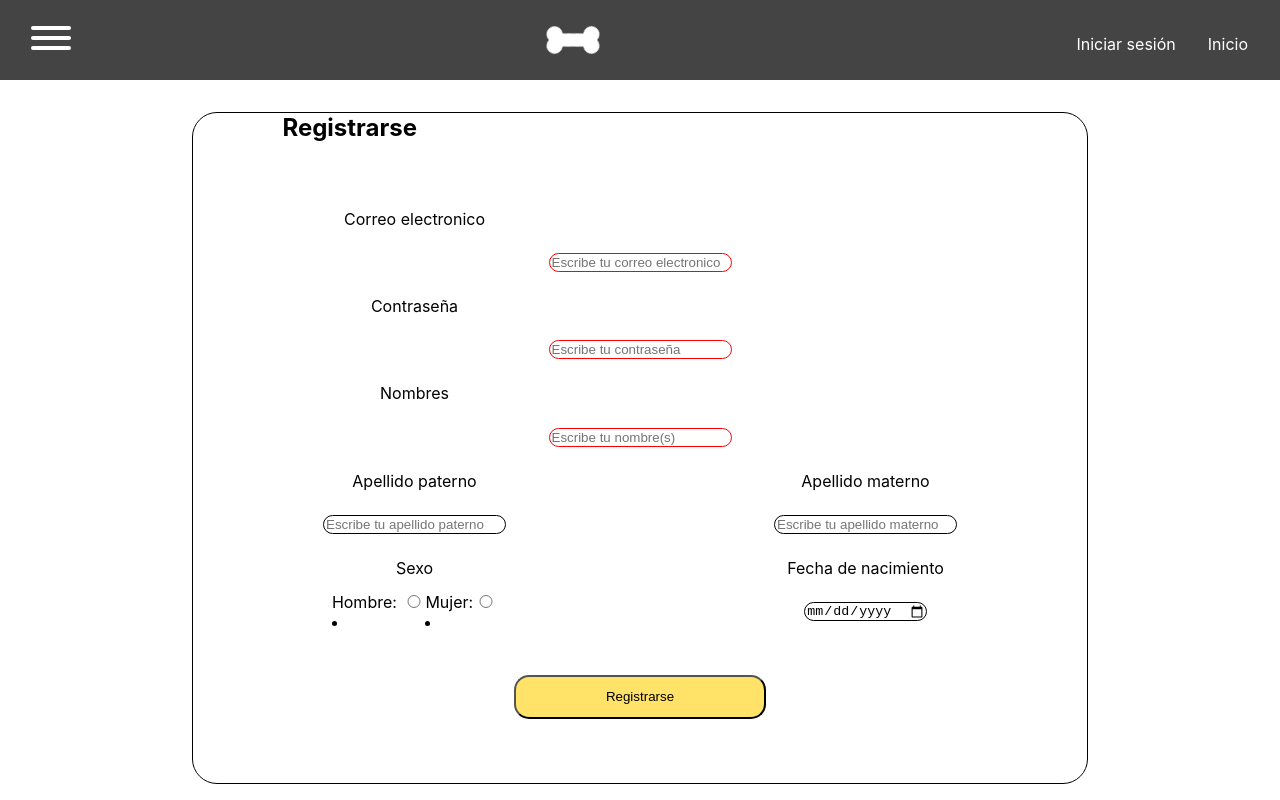
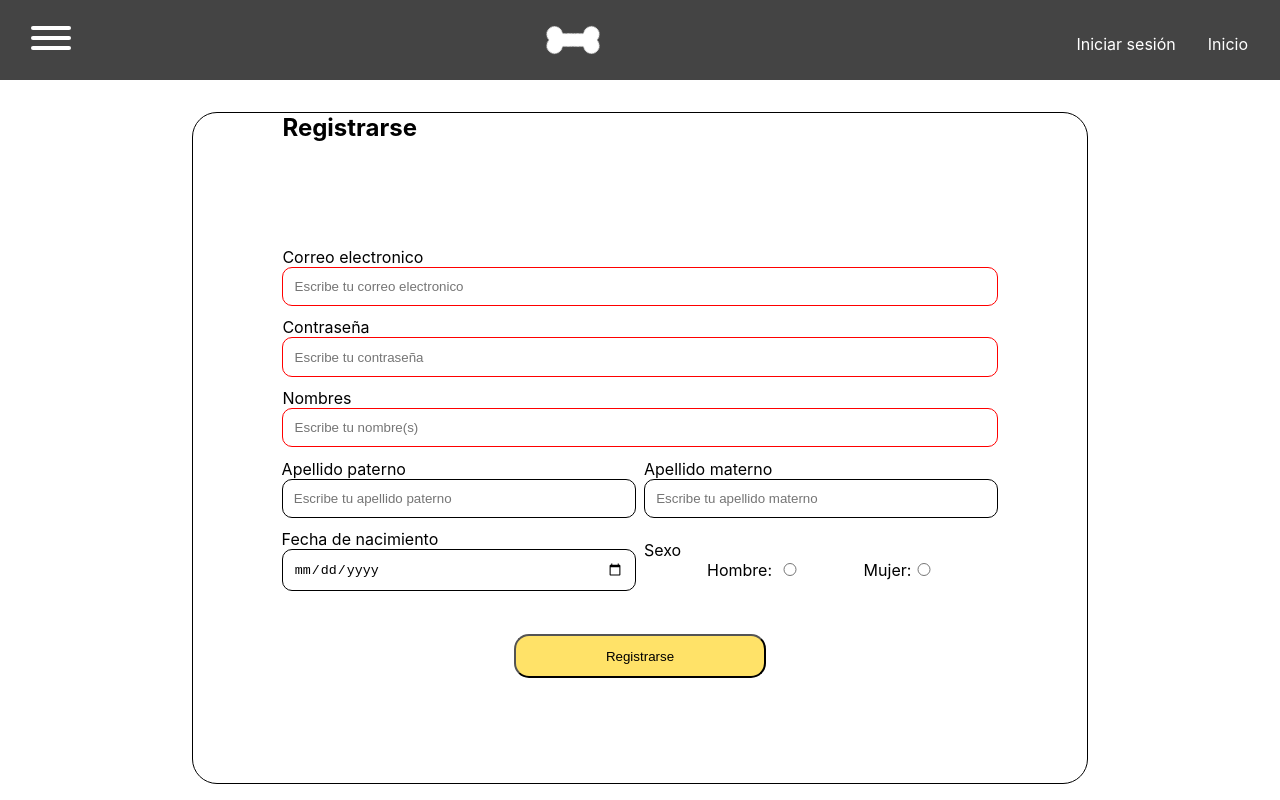
Before and after one commit to Amigos-Informaticos/PetMe, a React (Create React App) app: page /signup in a window 1280 px wide. Built offline with nearby package versions, Linux system fonts and the light colour scheme.

Commit message:
Se agregaron mensajes de error y más validaciones al SignUp

```diff
--- a/src/components/FormularioRegistro.css
+++ b/src/components/FormularioRegistro.css
@@ -2,7 +2,7 @@
     width: 80%;
 }
 
-.form-container {
+.registro .form-container {
     display: flex;
     flex-flow: row wrap;
     justify-content: center;
@@ -14,21 +14,44 @@
 }
 
 .form-signup {
-    width: 80%;
+    width: 100%;
     display: grid;
     grid-template-columns: repeat(2, 1fr);
-    grid-template-rows: 25px 40px 25px 40px 25px 40px 25px 40px 25px 40px;
+    row-gap: 0.7rem;
+    column-gap: 0.5rem;
+
+    justify-items: center;
+    align-items: center;
 }
 
-.form-signup .input[type="email"], .form-signup .input[type="password"], .form-signup .input[type="text"] {
+.form-signup .row.email, .form-signup .row.password, .form-signup .row.nombre {
     grid-column: span 2;
+    width: 80%;
+
 }
 
-.input[type="text"].col-1 {
+.form-signup .row.apellido-paterno , .form-signup .row.apellido-materno, .form-signup .row.fecha-nacimiento, .form-signup .row.sexo{
+    width: 80%;
+}
+
+.form-signup .row.apellido-paterno, .form-signup .row.fecha-nacimiento{
+    justify-self: end;
+}
+
+.form-signup .row.apellido-materno , .form-signup .row.sexo{
+    justify-self: start;
+}
+
+.form-signup .input[type="email"], .form-signup .input[type="password"], .form-signup .input[type="text"], .form-signup .input[type="date"]{
+    padding: 0.7rem;
+    width: 100%;
+}
+
+.form-signup .input[type="text"].col-1 {
     grid-column: span 1;
 }
 
-.button-container {
+.form-signup .button-container {
     margin-top: 2rem;
     grid-column: span 2;
     display:flex;
@@ -42,7 +65,3 @@
     display: flex;
     justify-content: space-evenly;
 }
-
-p {
-    grid-column: span 2;
-}
--- a/src/components/FormularioRegistro.jsx
+++ b/src/components/FormularioRegistro.jsx
@@ -1,54 +1,63 @@
-import React from 'react';
+import React, { useEffect } from 'react';
 import {useForm} from '../hooks/useForm';
 import { Loader } from './Loader';
 import { Message } from './Message';
+import { codeMessage } from '../helpers/CodeMessage';
 import './FormularioRegistro.css';
+import Validator from '../helpers/Validators';
+import Swal from 'sweetalert2';
 
 const initialForm = {
     email: '',
     password: '',
-    nombres: '',
+    nombre: '',
     apellido_paterno: '',
     apellido_materno: '',
     sexo: '',
     fecha_nacimiento: ''
 }
 
-const validarCorreo = (email = '') => {
-    const regexCorreo = /^(\w+[/./-]?){1,}@[a-z]+[/.]\w{2,}$/;
-    let mensajeError = null;
-    if(!email.trim()) {
-        mensajeError = 'El campo email es requerido';
-    } else if (!regexCorreo.test(email)) {
-        mensajeError = 'Formato de email incorrecto';
+const validarFormulario = (formulario) => {
+    const errores = {};
+    const validador = new Validator();
+    if(validador.validarCorreo(formulario.email)) {
+        errores.email = validador.validarCorreo(formulario.email);
     }
-    return mensajeError;
+    if(validador.validarNombre(formulario.nombre)) {
+        errores.nombre = validador.validarNombre(formulario.nombre);
+    }
+    if(validador.validarContrasenia(formulario.password)){
+        errores.password = validador.validarContrasenia(formulario.password);
     }
 
-const validarNombre = (nombre = '') => {
-    const regexNombre = /^[A-Za-zÑñÁáÉéÍíÓóÚúÜü\s]+$/;
-    let mensajeError = null;
-    if(!nombre.trim()) {
-        mensajeError = "El campo nombre es requerido"
-    } else if (!regexNombre.test(nombre)) {
-        mensajeError = "El campo nombre solo acepta letras y espacios en blanco";
+    if(validador.validarApellidoPaterno(formulario.apellido_paterno)) {
+        errores.apellido_paterno = validador.validarApellidoPaterno(formulario.apellido_paterno);
     }
-    return mensajeError;
-}
-
-const validarFormulario = (formulario) => {
-    const errores = {};
-    if(validarCorreo(formulario.email)) {
-        errores.email = validarCorreo(formulario.email);
-    }
-    if(validarNombre(formulario.nombre)) {
-        errores.nombre = validarCorreo(formulario.nombre);
+    if(validador.validarApellidoMaterno(formulario.apellido_materno)) {
+        errores.apellido_materno = validador.validarApellidoMaterno(formulario.apellido_materno);
     }
     return errores;
 }
 
 const FormularioRegistro = () => {
-    const {form, error, cargando, respuesta, handleChange, handleBlur, handleSubmit} = useForm(initialForm, validarFormulario, 'adoptantes');
+    const {form, error, loading, statusCode,response, handleChange, handleBlur, handleSubmit} = useForm(initialForm, validarFormulario, 'adoptantes');
+    let fechaActual = new Date();
+    useEffect(() => {
+        if(response) {
+            if(statusCode >= 200 && statusCode < 400) {
+                Swal.fire({
+                    icon:'success',
+                    title:codeMessage.signup[statusCode]
+                });
+            } else {
+                Swal.fire({
+                    icon: 'info',
+                    title:codeMessage.signup[statusCode]
+                });
+            }
+        }
+    }, [response]);
+
 
     return (
         <div className="form-container">
@@ -56,33 +65,52 @@ const FormularioRegistro = () => {
                 <h2>Registrarse</h2>
             </header>
             <form onSubmit={handleSubmit} className="form-signup">
+                <div className="row email">
                     <label htmlFor="email">Correo electronico</label>
                     <input type="email" name="email" className = "input" placeholder="Escribe tu correo electronico" onBlur={handleBlur} onChange={handleChange} value={form.email} required/>
-
+                    {error.email && <em><small>{error.email}</small></em>}
+                </div>
+                <div className="row password">
                     <label htmlFor="password">Contraseña</label>
-                <input type="password" name="password" className = "input" placeholder="Escribe tu contraseña" onBlur={handleBlur} onChange={handleChange} value={form.password} required/>
-                <label htmlFor="nombres">Nombres</label>
-                <input type="text" name="nombres" className="input" placeholder="Escribe tu nombre(s)" onBlur={handleBlur} onChange={handleChange} value={form.nombres} required/>
+                    <input type="password" name="password" className = "input" placeholder="Escribe tu contraseña" onBlur={handleBlur} onChange={handleChange} value={form.password} minLength="8" maxLength="40" required/>
+                    {error.password && <em><small>{error.password}</small></em>}
+                </div>
+                <div className="row nombre">
+                    <label htmlFor="nombre">Nombres</label>
+                    <input type="text" name="nombre" className="input" placeholder="Escribe tu nombre(s)" onBlur={handleBlur} onChange={handleChange} value={form.nombre} pattern ="^[A-Za-zÑñÁáÉéÍíÓóÚúÜü\s]+$" minLength="1" maxLength="40" required/>
+                    {error.nombre && <em><small>{error.nombre}</small></em>}
+                </div>
+                <div className="row apellido-paterno">
                     <label htmlFor="apellido_paterno">Apellido paterno</label>
+                    <input type="text" name="apellido_paterno" className="input" placeholder="Escribe tu apellido paterno" onBlur={handleBlur} onChange={handleChange} value={form.apellido_paterno}/>
+                    {error.apellido_paterno && <em><small>{error.apellido_paterno}</small></em>}
+                </div>
+                <div className="row apellido-materno">
                     <label htmlFor="apellido_materno">Apellido materno</label>
-                <input type="text" name="apellido_paterno" className="input col-1" placeholder="Escribe tu apellido paterno" onBlur={handleBlur} onChange={handleChange} value={form.apellido_paterno}/>
-                <input type="text" name="apellido_materno" className="input col-1" placeholder="Escribe tu apellido materno" onBlur={handleBlur} onChange={handleChange} value={form.apellido_materno}/>
+                    <input type="text" name="apellido_materno" className="input" placeholder="Escribe tu apellido materno" onBlur={handleBlur} onChange={handleChange} value={form.apellido_materno}/>
+                    {error.apellido_materno && <em><small>{error.apellido_materno}</small></em>}
+                </div>
+                <div className="row fecha-nacimiento">
+                    <label htmlFor="fecha_nacimiento">Fecha de nacimiento</label>
+                    {/* TODO: Método para convertir la fecha a un formato que acepte el atributo max  */}
+                    <input max={`${fechaActual.getFullYear()-18}-${fechaActual.getMonth()+1}-${fechaActual.getDate()}`} type="date" name="fecha_nacimiento" className="input" value={form.fecha_nacimiento} onChange={handleChange}/>
+                    {error.fecha_nacimiento && <em><small>{error.fecha_nacimiento}</small></em>}
+                </div>
+                <div className="row sexo">
                     <label htmlFor="sexo">Sexo</label>
-                <label htmlFor="fecha_nacimiento">Fecha de nacimiento</label>
-                <div className="radio-container" onChange={handleChange}>
-                    <label htmlFor="sexo" className="content-input">Hombre: <input type="radio" className="radio" name="sexo" value={form.sexo} onChange={handleChange}/><li></li></label>
-                    <label htmlFor="sexo" className="content-input">Mujer:<input type="radio" className="radio" name="sexo" value={form.sexo} onChange={handleChange}/><li></li></label>
+                    <div className="radio-container">
+                        <label htmlFor="sexo" className="content-input">Hombre: <input type="radio" className="radio" name="sexo" checked = {form.sexo === '1'} value="1" onChange={handleChange}/></label>
+                        <label htmlFor="sexo" className="content-input">Mujer:<input type="radio" className="radio" name="sexo" checked = {form.sexo === '0'} value="0" onChange={handleChange}/></label>
                     </div>
-                <input type="date" name="fecha_nacimiento" className="input" value={form.fecha_nacimiento} onChange={handleChange}/>
+                </div>
                 <div className="button-container">
                     <button type="submit" value="Registrarse" className="button-signup">Registrarse</button>
                 </div>
             </form>
-            {cargando && <Loader />}
-            {respuesta && <Message msg={error} backgroundColor = "#198754" />}
+            {loading && <Loader />}
 
         </div>
     )
 }
 
-export default FormularioRegistro
+export default FormularioRegistro;
```
Lines whose indentation alone changed are shown as unchanged.
